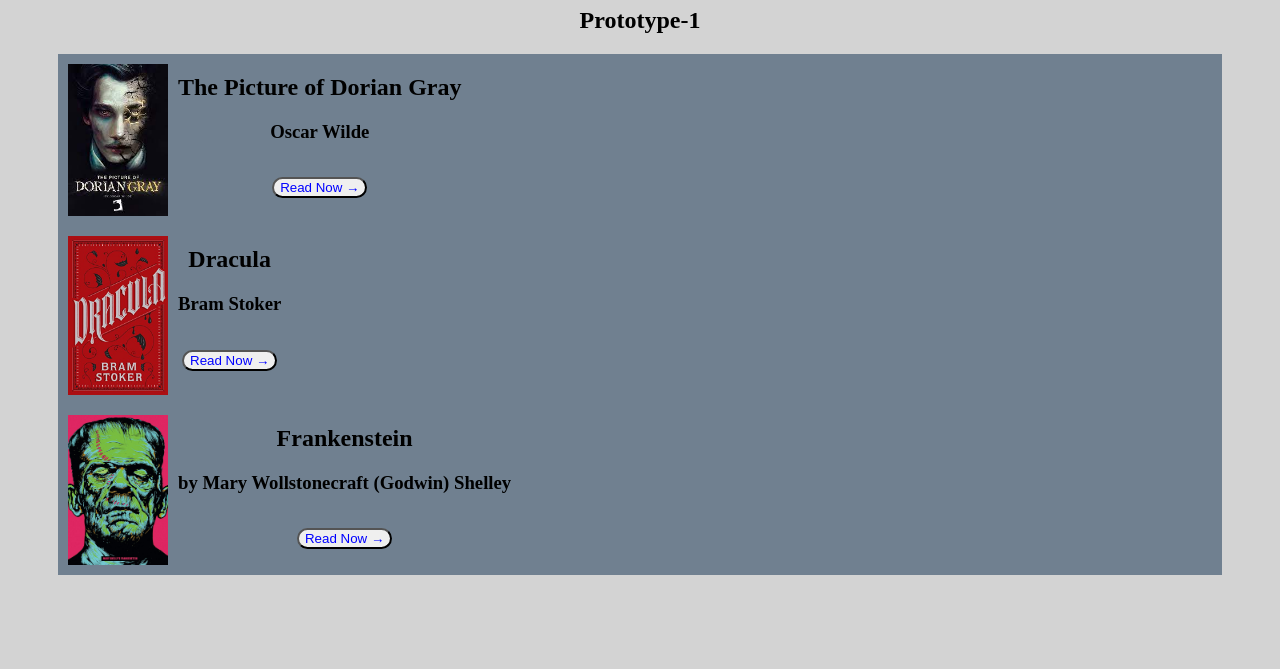
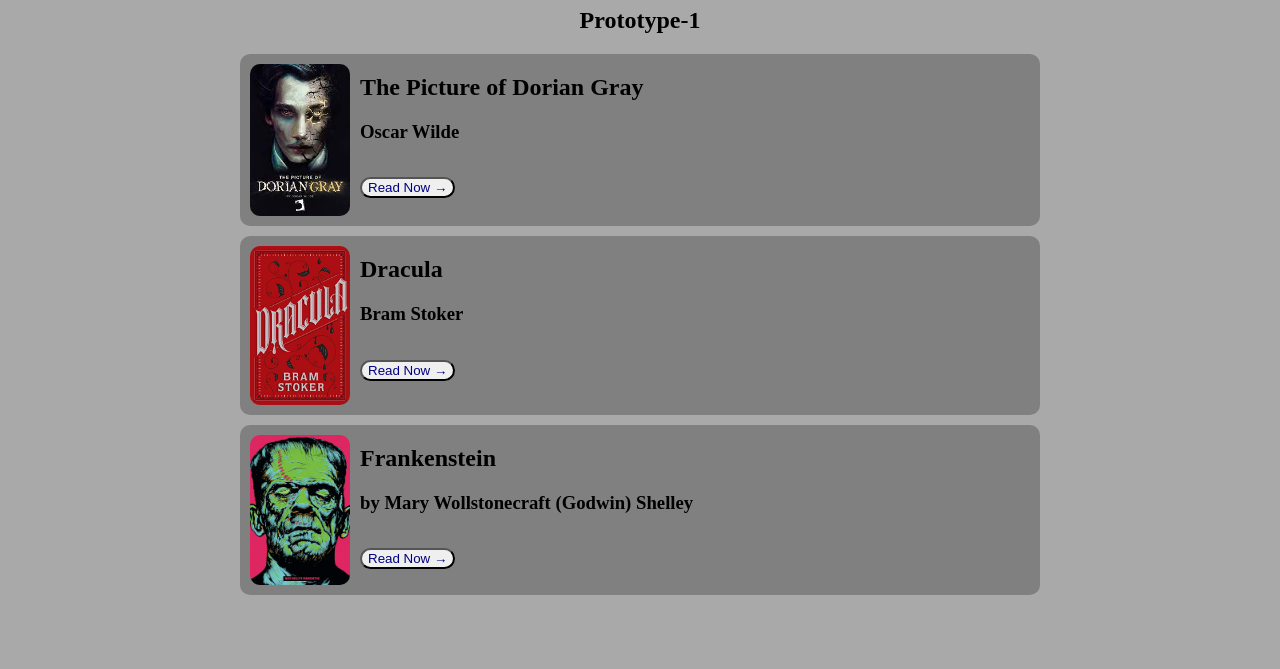
Before and after one commit to dwall6/dwall6.github.io, a plain HTML site: page index.html in a window 1280 px wide. Shown: the part 131-800 px from the top of the page. Drawn offline with Linux system fonts and the light colour scheme.

Commit message:
Updated Styling

```diff
--- a/site.css
+++ b/site.css
@@ -1,7 +1,9 @@
 body{
     text-align: center;
-    background-color: lightgray;
+
+    background-color: darkgray;
     padding: 50px;
+
 }
 
 h1{
@@ -38,9 +40,7 @@ a{
 .clickable_button{
     border-radius: 20px;
     width: auto;
-    box-shadow: inset;
-    border: 1;
-    color: blue;
+    color: navy;
 }
 
 .chapter_button{
@@ -57,13 +57,22 @@ img{
     max-width: 180px;
 }
 
+
+
 .card_image{
     max-width: 100px;
-    padding: 10px
+    padding: 10px;
+    border-radius: 20px;
 }
 
 .book_box   {
-    background-color: slategray;
-    display: flex;
+    background-color: gray;
+    border-radius: 10px;
+    display:flex;
     margin: auto;
+    margin-top: 10px;
+    max-width: 800px;
 }
+.book_details{
+    text-align: left;
+}
```
